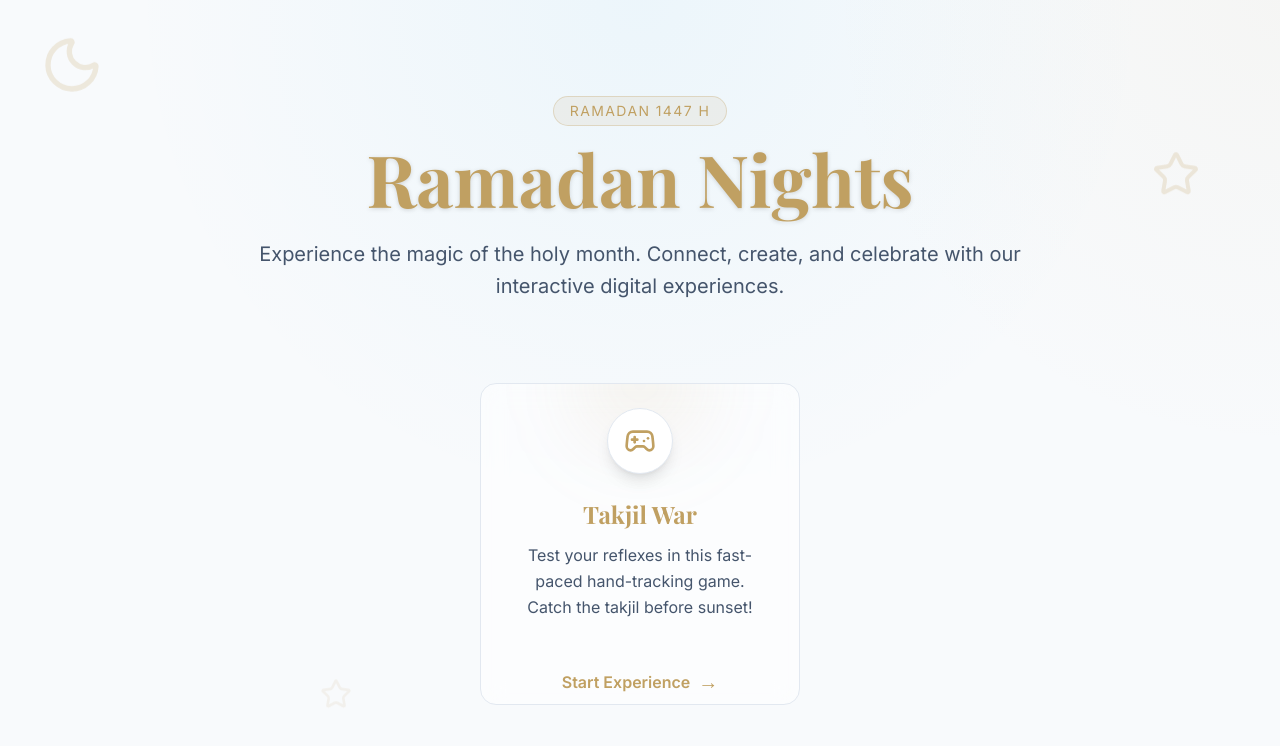
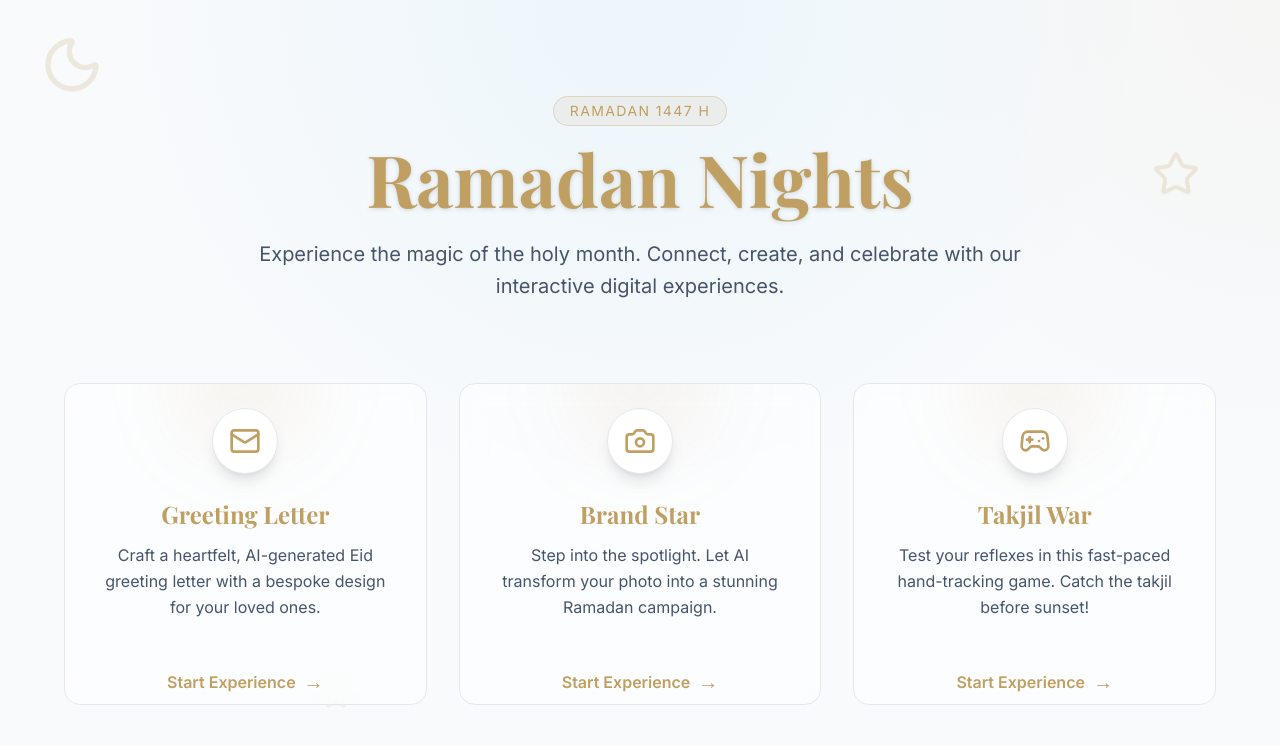
Before and after one commit to hfebri/lvrt-google-activity, a Next.js app: page / in a window 1280 px wide. Shown: the top 746 px of the page. Built offline with nearby package versions, Linux system fonts and the light colour scheme; a web font is replaced by a local one.

Commit message:
revert menu

```diff
--- a/src/app/page.tsx
+++ b/src/app/page.tsx
@@ -1,5 +1,5 @@
 import ActivityCard from "@/components/ActivityCard";
-import { Gamepad2, Moon, Star } from "lucide-react";
+import { Mail, Camera, Gamepad2, Moon, Star } from "lucide-react";
 
 export default function Home() {
   return (
@@ -30,8 +30,19 @@ export default function Home() {
             Connect, create, and celebrate with our interactive digital experiences.
           </p>
         </div>
-
-        <div className="grid grid-cols-1 gap-8 max-w-80 mx-auto">
+<div className="grid grid-cols-1 md:grid-cols-3 gap-8 max-w-6xl mx-auto">
+          <ActivityCard
+            title="Greeting Letter"
+            description="Craft a heartfelt, AI-generated Eid greeting letter with a bespoke design for your loved ones."
+            icon={Mail}
+            href="/activity-1"
+          />
+          <ActivityCard
+            title="Brand Star"
+            description="Step into the spotlight. Let AI transform your photo into a stunning Ramadan campaign."
+            icon={Camera}
+            href="/activity-2"
+          />
           <ActivityCard
             title="Takjil War"
             description="Test your reflexes in this fast-paced hand-tracking game. Catch the takjil before sunset!"
```
